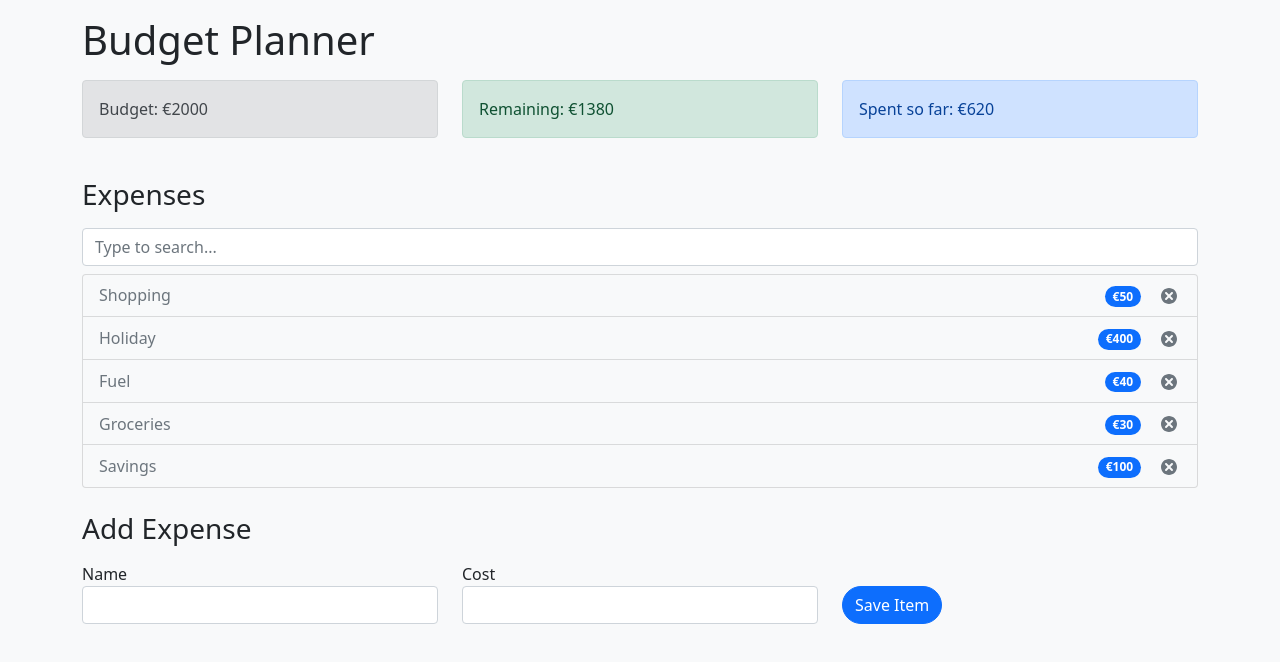
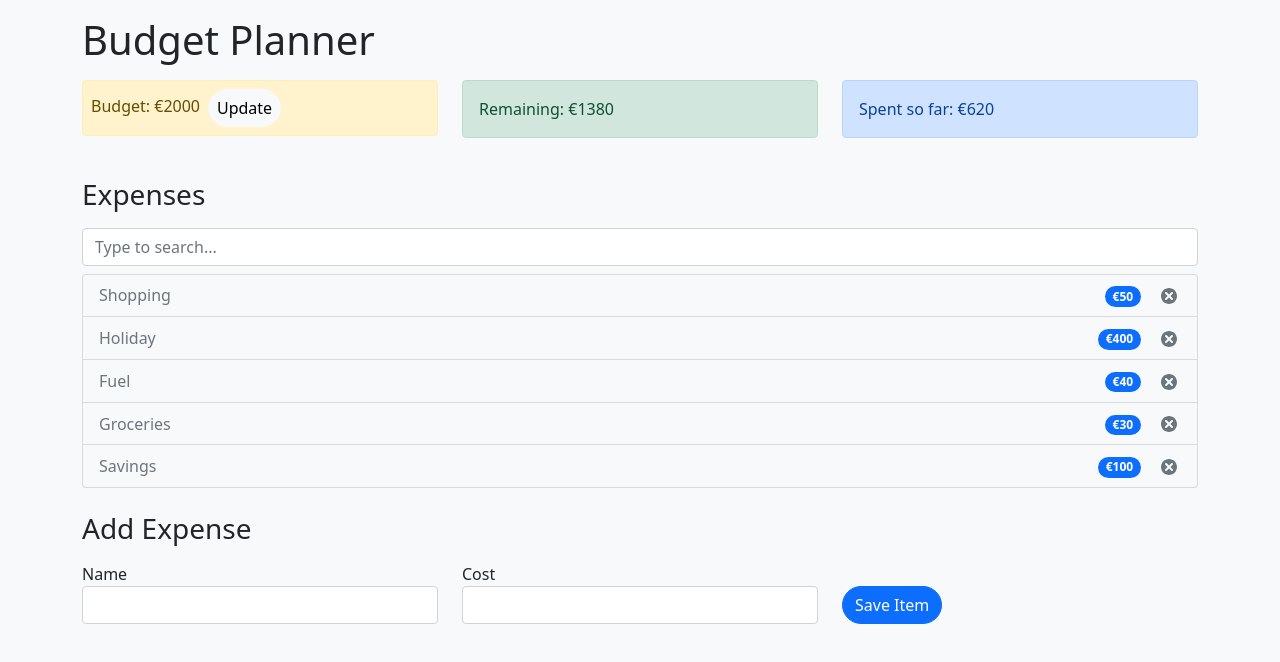
Before and after one commit to wyne-ybanez/react-budget-tracker, a React (Create React App) app: page / in a window 1280 px wide. Shown: the top 662 px of the page. Built offline with nearby package versions, Linux system fonts and the light colour scheme.

Commit message:
Add budget update functionality and refactor app styling

```diff
--- a/src/components/Budget.js
+++ b/src/components/Budget.js
@@ -1,13 +1,38 @@
-import { useContext } from 'react'
+import { useContext, useState } from 'react'
 import { AppContext } from '../context/AppContext'
+import ViewBudget from './ViewBudget'
+import EditBudget from './EditBudget'
 
 const Budget = () => {
   // We exported budget in App Context Provider
-  const { budget } = useContext(AppContext)
+  const { budget, dispatch } = useContext(AppContext)
+  const [isEditing, setIsEditing] = useState(false)
+
+  const handleEditClick = () => {
+    setIsEditing(true)
+  }
+
+  const handleSaveClick = (value) => {
+    dispatch({
+      type: 'SET_BUDGET',
+      payload: value,
+    })
+    setIsEditing(false)
+  }
 
   return (
-    <div className="alert alert-secondary">
-      <span>Budget: €{budget}</span>
+    <div className="alert alert-warning p-2 d-flex align-items-center">
+      {isEditing ? (
+        <EditBudget
+          handleSaveClick={handleSaveClick}
+          budget={budget}
+        ></EditBudget>
+      ) : (
+        <ViewBudget
+          handleEditClick={handleEditClick}
+          budget={budget}
+        ></ViewBudget>
+      )}
     </div>
   )
 }
--- /dev/null
+++ b/src/components/EditBudget.js
@@ -0,0 +1,26 @@
+import { useState } from 'react'
+
+const EditBudget = (props) => {
+  const [value, setValue] = useState(props.budget)
+  return (
+    <div className="d-flex">
+      <input
+        required="required"
+        type="number"
+        className="form-control"
+        id="name"
+        value={value}
+        onChange={(event) => setValue(event.target.value)}
+      />
+      <button
+        type="button"
+        className="btn btn-primary ms-3"
+        onClick={() => props.handleSaveClick(value)}
+      >
+        Save
+      </button>
+    </div>
+  )
+}
+
+export default EditBudget
--- /dev/null
+++ b/src/components/ViewBudget.js
@@ -0,0 +1,16 @@
+const ViewBudget = (props) => {
+  return (
+    <div>
+      <span>Budget: €{props.budget}</span>
+      <button
+        type="button"
+        className="btn btn-light ms-2 px-2 rounded-pill"
+        onClick={props.handleEditClick}
+      >
+        Update
+      </button>
+    </div>
+  )
+}
+
+export default ViewBudget
```
